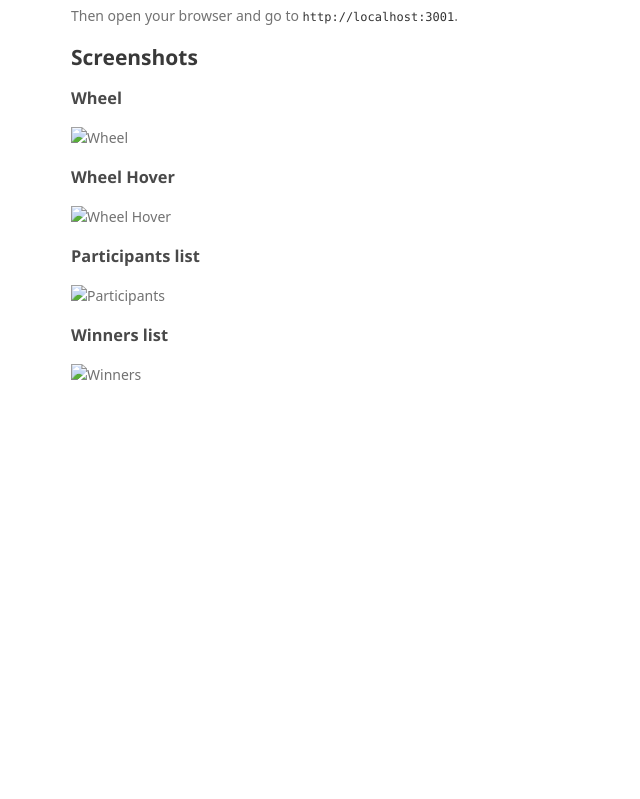
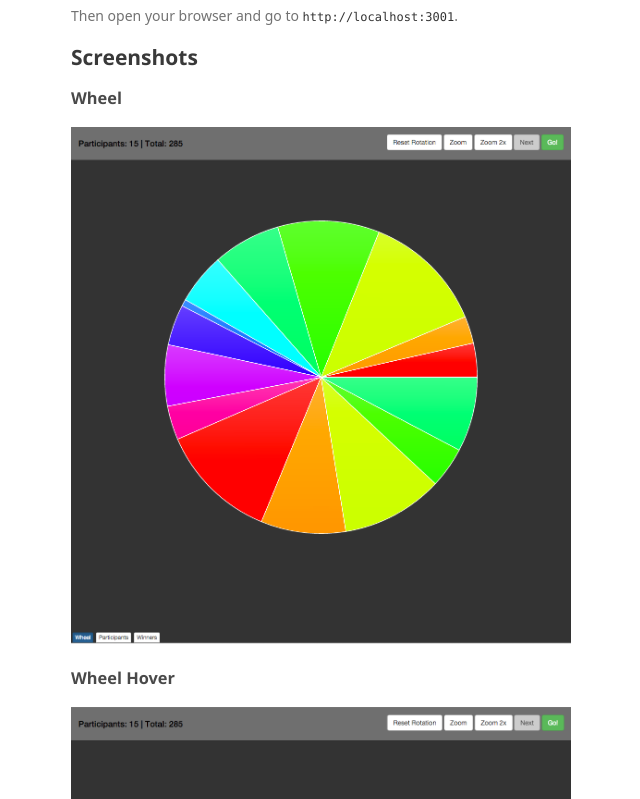
Before and after one commit to finanzcheck/wheel-of-fortune, a plain HTML site: page index.html in a window 1280 px wide. Shown: the part 780-1579 px from the top of the page, without its empty margins (499-1139 px from the left). Before the commit the page ends 1235 px from the top, so only its background shows below. Drawn offline with Linux system fonts and the light colour scheme; the site is published under a folder, as on GitHub Pages, so addresses that start at the root find nothing; a web font is replaced by a local one.

Commit message:
fixed wrong pathes

```diff
--- a/index.html
+++ b/index.html
@@ -61,22 +61,22 @@ npm start</pre></div>
 <h3>
 <a id="wheel" class="anchor" href="#wheel" aria-hidden="true"><span aria-hidden="true" class="octicon octicon-link"></span></a>Wheel</h3>
 
-<p><img src="/docs/screenshots/wheel.png?raw=true" alt="Wheel" title="Wheel"></p>
+<p><img src="docs/screenshots/wheel.png?raw=true" alt="Wheel" title="Wheel"></p>
 
 <h3>
 <a id="wheel-hover" class="anchor" href="#wheel-hover" aria-hidden="true"><span aria-hidden="true" class="octicon octicon-link"></span></a>Wheel Hover</h3>
 
-<p><img src="/docs/screenshots/wheel_hover.png?raw=true" alt="Wheel Hover" title="Wheel"></p>
+<p><img src="docs/screenshots/wheel_hover.png?raw=true" alt="Wheel Hover" title="Wheel"></p>
 
 <h3>
 <a id="participants-list" class="anchor" href="#participants-list" aria-hidden="true"><span aria-hidden="true" class="octicon octicon-link"></span></a>Participants list</h3>
 
-<p><img src="/docs/screenshots/participants.png?raw=true" alt="Participants" title="Wheel"></p>
+<p><img src="docs/screenshots/participants.png?raw=true" alt="Participants" title="Wheel"></p>
 
 <h3>
 <a id="winners-list" class="anchor" href="#winners-list" aria-hidden="true"><span aria-hidden="true" class="octicon octicon-link"></span></a>Winners list</h3>
 
-<p><img src="/docs/screenshots/winners.png?raw=true" alt="Winners" title="Wheel"></p>
+<p><img src="docs/screenshots/winners.png?raw=true" alt="Winners" title="Wheel"></p>
       </section>
       <footer>
         <p>This project is maintained by <a href="https://github.com/finanzcheck">finanzcheck</a></p>
```
Also changed, not shown: params.json (+1 -1 lines).
